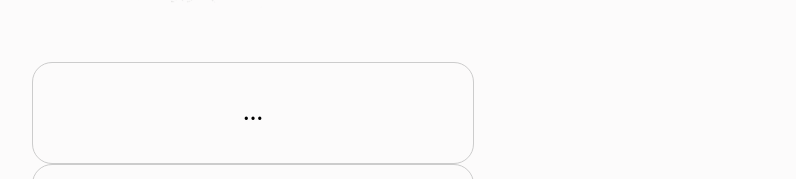
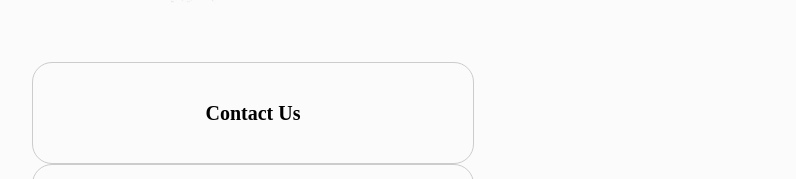
Before and after one commit to jvgar10/siteplan, a plain HTML site: page contacts.html in a window 1280 px wide. Shown: the part 1012-1191 px from the top of the page, without its empty margins (387-1183 px from the left). Drawn offline with Linux system fonts and the light colour scheme.

Commit message:
Update contacts.html

```diff
--- a/contacts.html
+++ b/contacts.html
@@ -111,7 +111,7 @@
     </div>
 <main class="home-grid">
     <div id="feedback"></div>
-    <form action="/my-handling-form-page" method="post">…</form>
+    <form action="/my-handling-form-page" method="post">Contact Us</form>
     <form action="/my-handling-form-page" method="post">
         <ul>
           <li>
```
